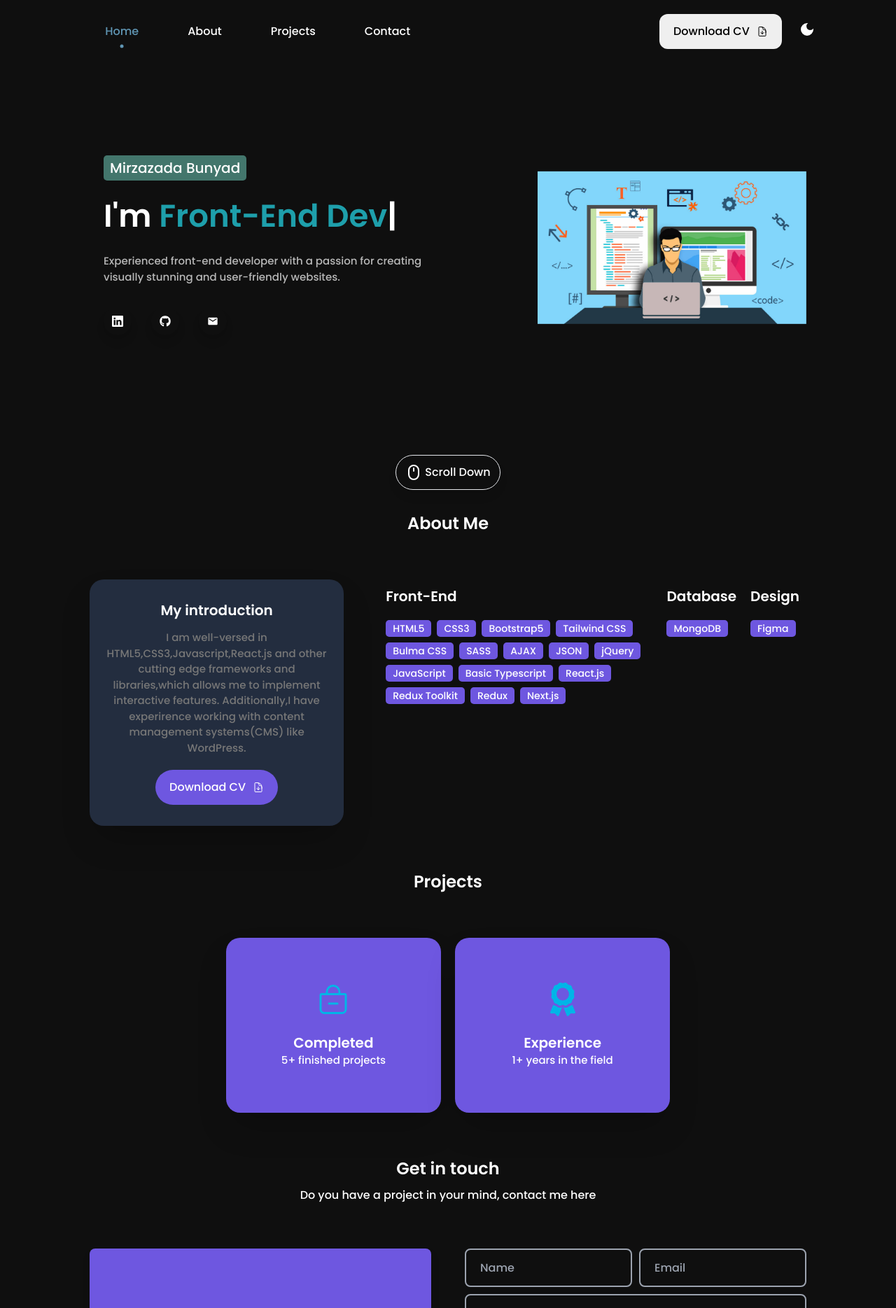
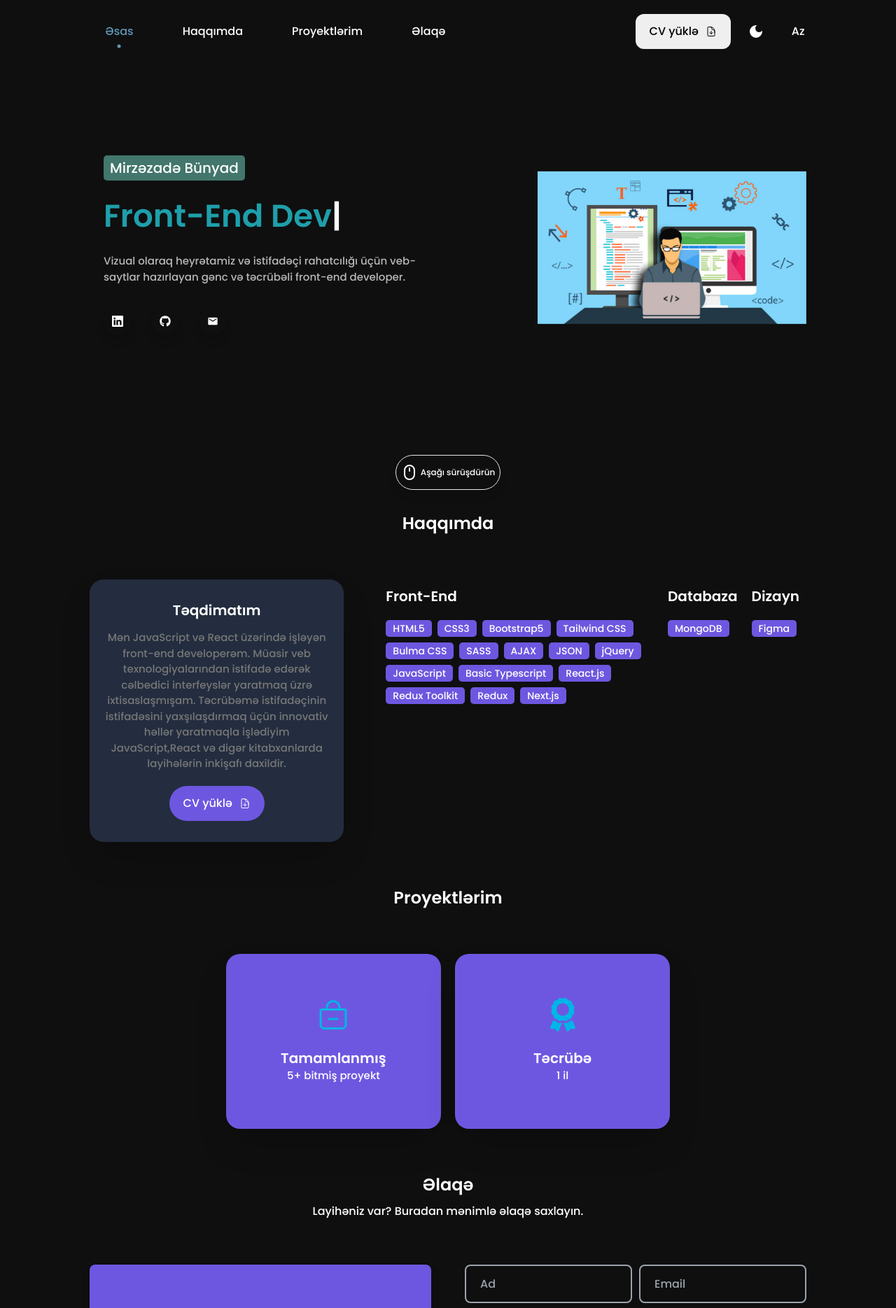
Before and after one commit to MirzazadaBunyad/Portfolio_React, a React (Vite) app: page / in a window 1280 px wide. Shown: the top 1869 px of the page at 70% size. Built offline with nearby package versions, Linux system fonts and the light colour scheme.

Commit message:
fullLang

```diff
--- a/package.json
+++ b/package.json
@@ -16,7 +16,7 @@
     "@mui/material": "^5.15.6",
     "emailjs": "^4.0.3",
     "i18n-react": "^0.7.0",
-    "i18next": "^23.11.2",
+    "i18next": "^23.11.3",
     "react": "^18.2.0",
     "react-dom": "^18.2.0",
     "react-i18next": "^14.1.1",
--- a/src/App.jsx
+++ b/src/App.jsx
@@ -56,7 +56,6 @@ const App = () => {
     scrollRight.reveal(".skills-box", { delay: 100 });
     scrollRight.reveal(".form-control", { delay: 100 });
   }, []);
-
   return (
     <>
       <Navbar />
--- a/src/components/Main.jsx
+++ b/src/components/Main.jsx
@@ -11,6 +11,7 @@ import { Link } from "react-router-dom";
 import Picture from "../assets/image/coder.jpg";
 import { ThemeContext } from "../context/ThemeContext";
 import emailjs from "../../node_modules/@emailjs/browser";
+import { useTranslation } from "react-i18next";
 import CV from "../assets/CV/Bunyad_Mirzazada.pdf";
 
 function Main() {
@@ -42,7 +43,7 @@ function Main() {
         "service_mphbkfp",
         "template_idkrt3t",
         form.current,
-        "1TvpsqZHcYJFzLAM1"
+        "kfj10UsjC9WAqs7WH"
       )
       .then(
         (result) => {
@@ -56,12 +57,11 @@ function Main() {
         }
       );
   };
-
+  const { t, i18n } = useTranslation();
   return (
     <main
-      className={`${
-        color ? "darkbg" : "lightbg"
-      } px-[10vw] overflow-hidden w-full`}
+      className={`${color ? "darkbg" : "lightbg"
+        } px-[10vw] overflow-hidden w-full`}
     >
       <section
         className="featured-box relative flex h-24 min-h-[700px] py-[2em] max-md:flex-col max-md:justify-center max-md:h-[100vh]"
@@ -69,23 +69,21 @@ function Main() {
       >
         <div className="featured-text relative flex justify-center content-center min-h-[80vh] flex-col w-1/2 pl-5 max-lg:p-0 max-md:w-full max-md:order-2 max-md:justify-center max-md:content-start max-md:min-h-[60vh]">
           <div className="featured-text-card">
-            <span className="bg-[#43766C] text-white py-[4px] px-[9px] text-[20px] max-md:text-[16px] rounded-[5px]">
-              Mirzazada Bunyad
+            <span className="bg-[#43766C] text-white py-[4px] px-[9px] text-[20px] max-md:text-[16px] rounded-[5px] cursor-default">
+              {t("nameSurname")}
             </span>
           </div>
           <div className="featured-name text-[45px] font-semibold text-[#B8B8B8] my-[20px] max-sm:text-[40px]">
             <p
-              className={`${
-                color ? "text-white" : ""
-              } max-lg:text-[30px] max-md:text-[23px]`}
+              className={`${color ? "text-white" : ""
+                } max-lg:text-[30px] max-md:text-[23px] cursor-default`}
             >
-              I'm <span className="typedText capitalize text-[#1E9FAB]"></span>
+              {t("I_m")} <span className="typedText capitalize text-[#1E9FAB]"></span>
             </p>
           </div>
           <div className="featured-text-info text-[15px] mb-8 text-[#B8B8B8]">
-            <p className="">
-              Experienced front-end developer with a passion for creating
-              visually stunning and user-friendly websites.
+            <p>
+              {t("featuredText")}
             </p>
           </div>
           <div className="social_icons flex gap-7 max-md:mt-[2em]">
@@ -126,37 +124,32 @@ function Main() {
         <div className="scroll-icon-box">
           <a
             href="#about"
-            className={`${
-              color ? "text-white" : ""
-            } scroll-btn  absolute bottom-0 left-1/2 flex justify-center items-center w-[150px] h-[50px] gap-1 no-underline text-[#B8B8B8] rounded-[30px] border-[1px] border-solid z-[9] shadow-lg`}
+            className={`${color ? "text-white" : ""
+              } scroll-btn  absolute bottom-0 left-1/2 flex justify-center items-center w-[150px] h-[50px] gap-1 no-underline text-[#B8B8B8] rounded-[30px] border-[1px] border-solid z-[9] shadow-lg`}
           >
             <LuMouse className="text-[24px]" />
-            <p>Scroll Down</p>
+            <p className="text-[12px]">{t("scrollDown")}</p>
           </a>
         </div>
       </section>
       <section className="section py-[2em]" id="about">
         <div className="top-header text-center mb-[4em]">
-          <h1 className="text-2xl font-semibold mb-2.5">About Me</h1>
+          <h1 className="text-2xl font-semibold mb-2.5 cursor-default">{t("aboutMe")}</h1>
         </div>
         <div className="flex justify-between w-full gap-[50px] max-md:flex-col max-md:justify-center">
           <div className="col flex w-[90%] max-md:justify-center max-md:w-full">
             <div
-              className={`${
-                color ? "bg-[#232D3F]" : ""
-              } about-info relative flex items-center flex-col py-[30px] px-[20px] w-full rounded-[20px] shadow-2xl`}
+              className={`${color ? "bg-[#232D3F]" : ""
+                } about-info relative flex items-center flex-col py-[30px] px-[20px] w-full rounded-[20px] shadow-2xl`}
             >
-              <h3 className="text-xl font-semibold mb-3.5">My introduction</h3>
+              <h3 className="text-xl font-semibold mb-3.5 cursor-default">{t("myIntro")}</h3>
               <p className="text-center text-[15px] text-[#777]">
-                I am well-versed in HTML5,CSS3,Javascript,React.js and other
-                cutting edge frameworks and libraries,which allows me to
-                implement interactive features. Additionally,I have experirence
-                working with content management systems(CMS) like WordPress.
+                {t("introduction")}
               </p>
               <div className="about-btn">
                 <a href={CV} download={CV}>
                   <button className="px-[20px] text-white rounded-[30px] cursor-pointer flex items-center h-[50px] transition-all hover:text-white mt-[20px] bg-[#6E57E0] hover:bg-[#285BD4]">
-                    Download CV
+                    {t("downloadCV")}
                     <HiOutlineDocumentArrowDown className="ml-[10px]" />
                   </button>
                 </a>
@@ -166,7 +159,7 @@ function Main() {
           <div className="col flex max-lg:flex-col">
             <div className="skills-box m-2.5">
               <div className="skills-header mb-5">
-                <h3 className="text-xl font-semibold">Front-End</h3>
+                <h3 className="text-xl font-semibold cursor-default">Front-End</h3>
               </div>
               <div className="skills-list flex flex-wrap gap-2">
                 <span className="text-sm bg-[#6E57E0] text-white px-2.5 py-0.5 rounded-[5px]">
@@ -218,7 +211,7 @@ function Main() {
             </div>
             <div className="skills-box m-2.5">
               <div className="skills-header mb-5">
-                <h3 className="text-xl font-semibold">Database</h3>
+                <h3 className="text-xl font-semibold cursor-default">{t("database")}</h3>
               </div>
               <div className="skills-list flex flex-wrap gap-2">
                 <span className="text-sm bg-[#6E57E0] text-white px-2.5 py-0.5 rounded-[5px]">
@@ -228,7 +221,7 @@ function Main() {
             </div>
             <div className="skills-box m-2.5">
               <div className="skills-header mb-5">
-                <h3 className="text-xl font-semibold">Design</h3>
+                <h3 className="text-xl font-semibold cursor-default">{t("design")}</h3>
               </div>
               <div className="skills-list flex flex-wrap gap-2">
                 <span className="text-sm bg-[#6E57E0] text-white px-2.5 py-0.5 rounded-[5px]">
@@ -241,41 +234,39 @@ function Main() {
       </section>
       <section className="section py-[2em]" id="projects">
         <div className="top-header text-center mb-[4em]">
-          <h1 className="text-2xl font-semibold mb-2.5">Projects</h1>
+          <h1 className="text-2xl font-semibold mb-2.5 cursor-default">{t("projects")}</h1>
         </div>
         <div className="project-container flex w-full justify-center gap-5 flex-wrap">
           <div
-            className={`project-box shadow-2xl relative flex justify-center items-center flex-col w-[30%] h-[250px] rounded-[20px] overflow-hidden max-md:w-[80%] max-sm:w-full ${
-              color ? "bg-[#6E57E0]" : ""
-            }`}
+            className={`project-box shadow-2xl relative flex justify-center items-center flex-col w-[30%] h-[250px] rounded-[20px] overflow-hidden max-md:w-[80%] max-sm:w-full ${color ? "bg-[#6E57E0]" : ""
+              }`}
           >
             <IoBagRemoveOutline className="text-5xl text-[#00b5e7] mb-6 z-[9]" />
-            <h3 className="text-xl font-semibold">Completed</h3>
-            <label className="text-[15px]">5+ finished projects</label>
+            <h3 className="text-xl font-semibold cursor-default">{t("completed")}</h3>
+            <label className="text-[15px]">{t("finished")}</label>
           </div>
           <div
-            className={`project-box shadow-2xl relative flex justify-center items-center flex-col w-[30%] h-[250px] rounded-[20px] overflow-hidden max-md:w-[80%] max-sm:w-full ${
-              color ? "bg-[#6E57E0]" : ""
-            }`}
+            className={`project-box shadow-2xl relative flex justify-center items-center flex-col w-[30%] h-[250px] rounded-[20px] overflow-hidden max-md:w-[80%] max-sm:w-full ${color ? "bg-[#6E57E0]" : ""
+              }`}
           >
             <FaAward className="text-5xl text-[#00b5e7] mb-6 z-[9]" />
-            <h3 className="text-xl font-semibold">Experience</h3>
-            <label className="text-[15px]">1+ years in the field</label>
+            <h3 className="text-xl font-semibold cursor-default">{t("experience")}</h3>
+            <label className="text-[15px]">{t("years")}</label>
           </div>
         </div>
       </section>
       <section className="section py-[2em]" id="contact">
         <div className="top-header text-center mb-[4em]">
-          <h1 className="text-2xl font-semibold mb-2.5">Get in touch</h1>
-          <span>Do you have a project in your mind, contact me here</span>
+          <h1 className="text-2xl font-semibold mb-2.5 cursor-default">{t("contact")}</h1>
+          <span className="cursor-default">{t("contDesc")}</span>
         </div>
         <div className="row flex justify-between w-full gap-12 max-md:flex-col max-md:justify-center">
           <div className="col flex w-[50%] max-md:justify-center max-md:w-full">
             <div className="contact-info relative flex flex-col items-center justify-center p-5 w-full h-[315px] bg-[#6E57E0] rounded-lg overflow-hidden">
-              <h2 className="text-2xl flex items-center text-white mb-5">
-                Find Me <TbCornerRightDown className="text-xl" />
+              <h2 className="text-2xl flex text-center items-center text-white mb-5 cursor-default">
+                {t("find")} <TbCornerRightDown className="text-xl" />
               </h2>
-              <p className="flex items-center gap-2.5 my-1 text-white max-sm:text-xs">
+              <p className="flex items-center gap-2.5 my-1 text-white max-sm:text-xs cursor-default">
                 <MdOutlineEmail className="text-lg" />
                 Email:
                 <a
@@ -285,7 +276,7 @@ function Main() {
                   bunyadmirzazada@gmail.com
                 </a>
               </p>
-              <p className="flex items-center gap-2.5 my-1 text-white max-sm:text-xs">
+              <p className="flex items-center gap-2.5 my-1 text-white max-sm:text-xs cursor-default">
                 <LuPhone className="text-lg" />
                 Phone:
                 <a href="tel:+994509709702" className="text-white">
@@ -301,7 +292,7 @@ function Main() {
                   <input
                     type="text"
                     className="input-field w-1/2 h-[55px] bg-transparent border-2 border-solid border-gray-400 rounded-lg px-[20px] outline-none max-sm:w-full"
-                    placeholder="Name"
+                    placeholder={t("name")}
                     name="from_name"
                     required
                   />
@@ -316,16 +307,15 @@ function Main() {
                 <div className="text-area mt-[10px]">
                   <textarea
                     required
-                    placeholder="Message"
+                    placeholder={t("message")}
                     name="message"
                     className="w-full h-[250px] bg-transparent border-2 border-solid border-gray-400 rounded-lg px-[20px] py-[15px] outline-none resize-none"
                   ></textarea>
                 </div>
                 <div className="form-button flex justify-end items-end gap-2.5 mt-[5px]">
                   {isSent && (
-                    <p className="bg-[#38AE2B] rounded-[30px] text-center px-[15px] h-[50px] py-[0px] slide-in">
-                      Sent <br />
-                      successfully
+                    <p className="bg-[#38AE2B] rounded-[30px] text-center px-[15px] w-[150px] h-[50px] py-[0px] slide-in">
+                      {t("sent")}
                     </p>
                   )}
                   <button
@@ -334,7 +324,7 @@ function Main() {
                     className="px-[20px] z-[999] text-white rounded-[30px] cursor-pointer flex items-center h-[50px] transition-all hover:text-white mt-[20px] bg-[#6E57E0] hover:bg-[#00b5e7] max-md:w-full max-md:justify-center"
                   >
                     <TbSend className="mr-1 text-lg flex items-center justify-center" />
-                    Send
+                    {t("send")}
                   </button>
                 </div>
               </form>
--- a/src/components/Navbar.jsx
+++ b/src/components/Navbar.jsx
@@ -23,6 +23,10 @@ function Navbar() {
       menuBtn.className = "nav-menu";
       body.style.overflow = "auto";
     }
+  };
+
+  const langChange = (lang) => {
+    i18n.changeLanguage(lang);
   };
 
   useEffect(() => {
@@ -74,7 +78,7 @@ function Navbar() {
               smooth={true}
               duration={750}
             >
-              Home
+              {t("home")}
             </Link>
             <div className="circle"></div>
           </li>
@@ -88,7 +92,7 @@ function Navbar() {
               smooth={true}
               duration={750}
             >
-              About
+              {t("about")}
             </Link>
             <div className="circle"></div>
           </li>
@@ -102,7 +106,7 @@ function Navbar() {
               smooth={true}
               duration={750}
             >
-              Projects
+              {t("projects")}
             </Link>
             <div className="circle"></div>
           </li>
@@ -116,7 +120,7 @@ function Navbar() {
               smooth={true}
               duration={750}
             >
-              Contact
+              {t("contact")}
             </Link>
             <div className="circle"></div>
           </li>
@@ -126,11 +130,11 @@ function Navbar() {
         <div className="nav-button max-lg:hidden">
           <a href={CV} download={CV}>
             <button className="font-500 bg-[#efefef] px-[20px] rounded-xl border-0 cursor-pointer flex items-center h-[50px] transition-all hover:bg-[#6E57E0] hover:text-white">
-              Download CV <HiOutlineDocumentArrowDown className="ml-[10px]" />
+              {t("downloadCV")} <HiOutlineDocumentArrowDown className="ml-[10px]" />
             </button>
           </a>
         </div>
-        <div className="pt-2">
+        <div className="flex">
           <button onClick={toggleDarkMode}>
             {color ? (
               <MdDarkMode className="text-[24px]" />
@@ -138,6 +142,18 @@ function Navbar() {
               <MdLightMode className="text-[24px]" />
             )}
           </button>
+        </div>
+        <div>
+          <select
+            className={`font-500 h-[70px] px-[15px] appearance-none border-none cursor-pointer outline-none ${color ? "bg-[#0F0F0F] text-white" : "bg-[white] text-black"
+              }`}
+            name="lang"
+            id="language"
+            onChange={(e) => langChange(e.target.value)}
+          >
+            <option value="az">Az</option>
+            <option value="en">En</option>
+          </select>
         </div>
       </div>
       <div className="nav-menu-btn hidden max-md:flex max-md:items-center max-md:justify-center">
--- /dev/null
+++ b/src/i18n.jsx
@@ -0,0 +1,72 @@
+import i18n from "i18next";
+import { initReactI18next } from "react-i18next";
+
+const resources = {
+  az: {
+    translation: {
+      home: "Əsas",
+      about: "Haqqımda",
+      projects: "Layihələr",
+      contact: "Əlaqə",
+      downloadCV: "CV yüklə",
+      nameSurname: "Mirzəzadə Bünyad",
+      I_m: "",
+      featuredText: "Vizual olaraq heyrətamiz və istifadəçi rahatcılığı üçün veb-saytlar hazırlayan gənc və təcrübəli front-end developer.",
+      scrollDown: "Aşağı sürüşdürün",
+      aboutMe: "Haqqımda",
+      myIntro: "Təqdimatım",
+      introduction: "Mən JavaScript və React üzərində işləyən front-end developerəm. Müasir veb texnologiyalarından istifadə edərək cəlbedici interfeyslər yaratmaq üzrə ixtisaslaşmışam. Təcrübəmə istifadəçinin istifadəsini yaxşılaşdırmaq üçün innovativ həllər yaratmaqla işlədiyim JavaScript,React və digər kitabxanlarda layihələrin inkişafı daxildir.",
+      database: "Databaza",
+      design: "Dizayn",
+      projects: "Proyektlərim",
+      completed: "Tamamlanmış",
+      finished: "5+ bitmiş proyekt",
+      experience: "Təcrübə",
+      years: "1 il",
+      contact: "Əlaqə",
+      contDesc: "Layihəniz var? Buradan mənimlə əlaqə saxlayın.",
+      find: "Məni burada axtarın",
+      name: "Ad",
+      message: "Mesaj",
+      send: "Göndər",
+      sent: "Uğurla göndərildi",
+      copyright: "Bütün hüquqlar qorunur - Mirzəzadə Bünyad © 2024."
+    },
+  },
+  en: {
+    translation: {
+      home: "Home",
+      about: "About",
+      projects: "Projects",
+      contact: "Contact",
+      downloadCV: "Download CV",
+      nameSurname: "Mirzazada Bunyad",
+      I_m: "I'm",
+      featuredText: "A young and experienced front-end developer who builds visually stunning and user-friendly websites.",
+      scrollDown: "Scroll down",
+      aboutMe: "About me",
+      myIntro: "My introduction",
+      introduction: "I am a front-end developer working on JavaScript and React. I specialize in creating attractive interfaces using modern web technologies. My experience includes project development in JavaScript, React and other libraries where I try to create innovative solutions to improve the user experience.",
+      database: "Database",
+      design: "Design",
+      projects: "Projects",
+      completed: "Completed",
+      finished: "5+ finished projects",
+      experience: "Experience",
+      years: "1 year",
+      contact: "Contact",
+      contDesc: "Do you have a project? Contact me here.",
+      find: "Find me",
+      name: "Name",
+      message: "Message",
+      send: "Send",
+      sent: "Successfully sent",
+      copyright: "All rights reserved - Mirzazada Bunyad © 2024."
+    },
+  },
+};
+i18n.use(initReactI18next).init({
+  lng: "az",
+  resources,
+});
+export default i18n;
--- a/src/main.jsx
+++ b/src/main.jsx
@@ -4,7 +4,7 @@ import App from "./App.jsx";
 import "./index.css";
 import { BrowserRouter } from "react-router-dom";
 import ThemeProvider from "./context/ThemeContext.jsx";
-import "./components/i18n.jsx";
+import "./i18n.jsx";
 
 ReactDOM.createRoot(document.getElementById("root")).render(
   <BrowserRouter>
```
Also changed, not shown: src/components/Footer.jsx (+5 -2 lines), src/components/i18n.jsx (deleted, +0 -23 lines), 1 other file (tests, documents, lock files or other folders).
